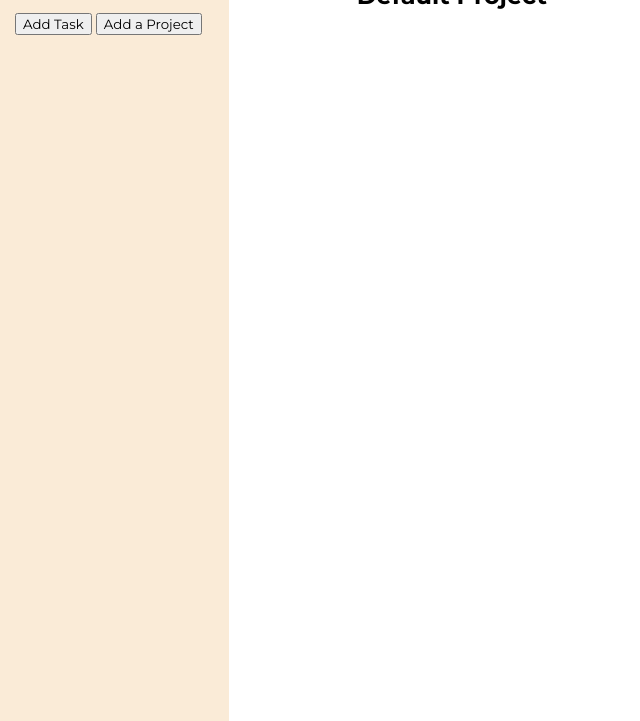
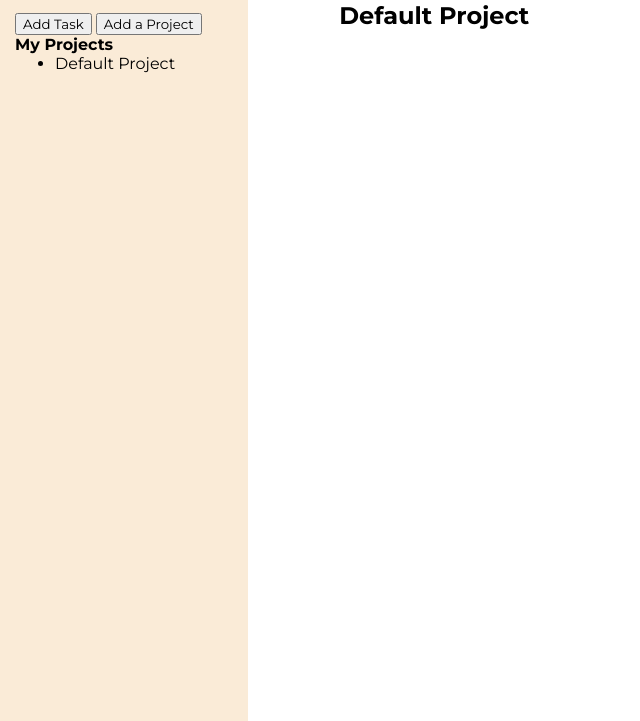
Before and after one commit to meowyboii/todo-list, a website built with webpack: page src/index.html in a window 1280 px wide. Shown: the part 79-800 px from the top of the page, without its empty margins (0-640 px from the left). Built offline with nearby package versions, Linux system fonts and the light colour scheme.

Commit message:
Add project list on sidebar

```diff
--- a/src/index.html
+++ b/src/index.html
@@ -17,10 +17,14 @@
         <div id="logo">TODO-DO</div>
         <button id="add-task-btn">Add Task</button>
         <button id="add-project-btn">Add a Project</button>
+        <h4>My Projects</h4>
+        <ul id="my-projects"></ul>
       </div>
       <div id="main">
-        <h2 id="project-title">Project Title</h2>
-        <div id="todo-list"></div>
+        <div id="project">
+          <h2 id="project-title">Project Title</h2>
+          <div id="todo-list"></div>
+        </div>
       </div>
     </div>
     <div class="modal" id="task-modal">
--- a/src/index.js
+++ b/src/index.js
@@ -72,15 +72,24 @@ const displayController = (function () {
     });
   };
   const renderProjectList = () => {
+    //Project options
     const selectElement = document.getElementById("project-select");
     selectElement.innerHTML = "";
+    //Project list on sidebar
+    const projectList = document.getElementById("my-projects");
+    projectList.innerHTML = "";
+
     const projects = createProjectList.getProjectList();
     console.log(projects);
     projects.forEach((project) => {
       const option = document.createElement("option");
+      const listItem = document.createElement("li");
+
       option.value = project.name;
       option.textContent = project.name;
+      listItem.textContent = project.name;
       selectElement.appendChild(option);
+      projectList.appendChild(listItem);
     });
   };
   return { displayProject, showModal, closeModal, renderProjectList };
--- a/src/styles.css
+++ b/src/styles.css
@@ -9,7 +9,7 @@
 }
 #sidebar {
   min-height: 100%;
-  width: 20%;
+  width: 300px;
   background-color: antiquewhite;
   padding: 15px;
 }
@@ -20,8 +20,14 @@
   height: 10%;
 }
 #main {
-  width: 80%;
-  padding: 60px clamp(10px, 10%, 250px);
+  display: flex;
+  flex-direction: column;
+  align-items: center;
+  padding: 80px 50px;
+  width: 100%;
+}
+#project {
+  width: 850px;
 }
 #task-form {
   display: flex;
@@ -73,7 +79,7 @@
   gap: 15px;
 }
 #project-title {
-  margin-bottom: 15px;
+  margin-bottom: 25px;
 }
 
 /* todo list styling */
```
